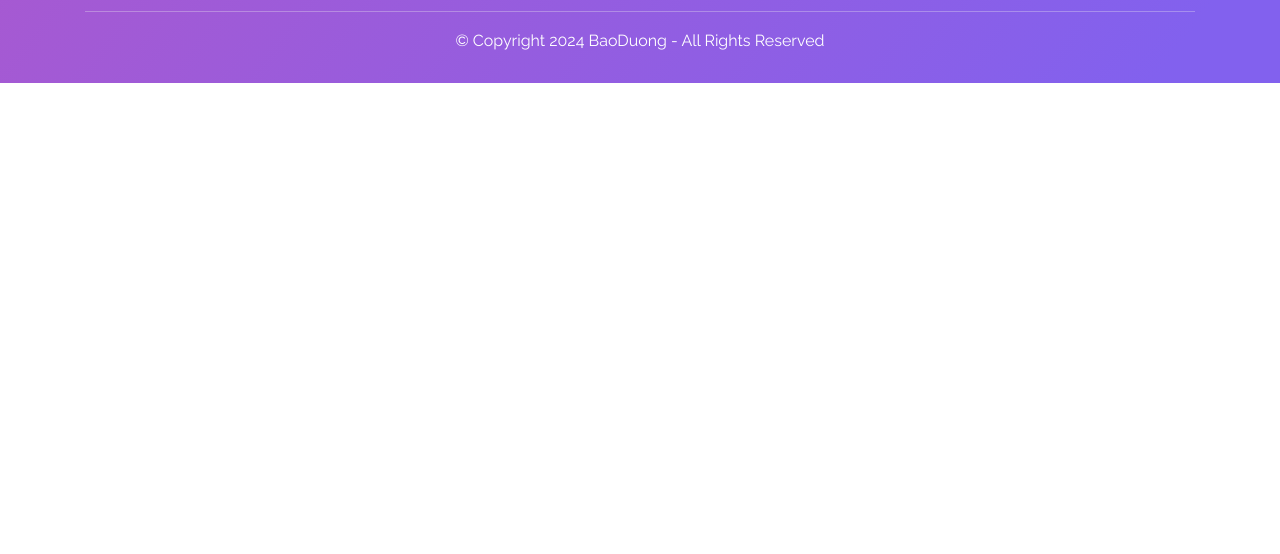
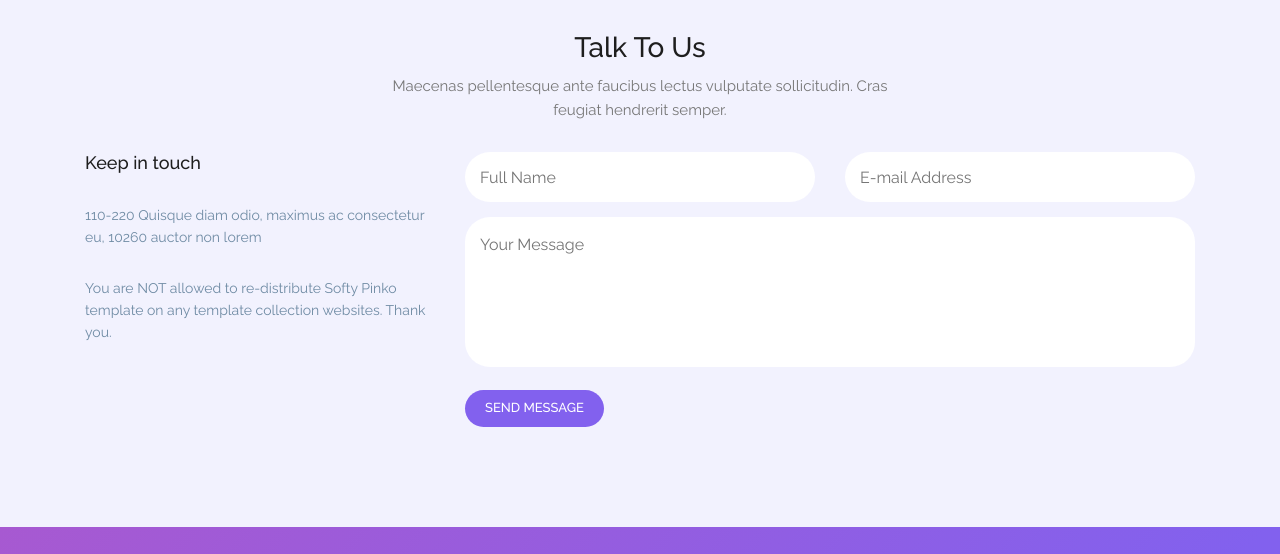
Before and after one commit to BaoDuong254/Softy-Pinko-FE-2, a plain HTML site: page index.html in a window 1280 px wide. Shown: the part 2871-3425 px from the top of the page. Before the commit the page ends 2954 px from the top, so only its background shows below. Drawn offline with nearby package versions, Linux system fonts and the light colour scheme.

Commit message:
add talk-to-us

```diff
--- a/assets/css/base.css
+++ b/assets/css/base.css
@@ -5,10 +5,15 @@
 	--color-text: #1e1e1e;
 	--font: "Raleway", sans-serif;
 }
+html {
+	overflow-x: hidden;
+	scroll-behavior: smooth;
+}
 body {
 	color: var(--color-text);
 	line-height: 1.6;
 	font-family: var(--font);
+	overflow-x: hidden;
 }
 a {
 	text-decoration: none;
@@ -30,6 +35,7 @@ a:hover {
 	-webkit-transition: all 0.3s ease 0s;
 	-o-transition: all 0.3s ease 0s;
 	transition: all 0.3s ease 0s;
+	border: none;
 }
 .button-two {
 	background: var(--color-two);
--- a/assets/css/style.css
+++ b/assets/css/style.css
@@ -275,6 +275,51 @@
 	}
 }
 /* End section 5 */
+/* Form */
+.talk-to-us {
+	background: #f2f2fe;
+	padding: 100px 0;
+}
+.talk-to-us .box-head .inner-title {
+	font-size: 28px;
+}
+.talk-to-us .box-head .inner-desc {
+	color: #777777;
+	font-size: 15px;
+}
+.talk-to-us .inner-content .inner-title {
+	font-size: 18px;
+	margin-bottom: 30px;
+}
+.talk-to-us .inner-content p {
+	font-size: 14px;
+	color: #6f8ba4;
+	margin-bottom: 28px;
+}
+.talk-to-us .inner-form input,
+.talk-to-us .inner-form textarea {
+	width: 100%;
+	padding: 15px;
+	min-height: 15px;
+	margin-bottom: 15px;
+	border-radius: 25px;
+	border: none;
+	background: white;
+	resize: none;
+}
+.talk-to-us .inner-form input:focus,
+.talk-to-us .inner-form textarea:focus {
+	outline: 0;
+	-webkit-box-shadow: 0 0 0 0.2rem rgba(0, 123, 255, 0.25);
+	box-shadow: 0 0 0 0.2rem rgba(0, 123, 255, 0.25);
+}
+.talk-to-us .inner-form input {
+	height: 50px;
+}
+.talk-to-us .inner-form textarea {
+	height: 150px;
+}
+/* End form */
 /* Footer */
 .footer {
 	background-image: -o-linear-gradient(323deg, #a759d1 0%, #8261ee 91%);
--- a/index.html
+++ b/index.html
@@ -105,25 +105,25 @@
 							<div class="inner-menu">
 								<ul>
 									<li>
-										<a href="#" class="active">Home</a>
+										<a href="#Home" class="active">Home</a>
 									</li>
 									<li>
-										<a href="#">About</a>
+										<a href="#About">About</a>
 									</li>
 									<li>
-										<a href="#">Word Process</a>
+										<a href="#WP">Word Process</a>
 									</li>
 									<li>
-										<a href="#">Testimonials</a>
+										<a href="#Test">Testimonials</a>
 									</li>
 									<li>
-										<a href="#">Pricing Tables</a>
+										<a href="#PT">Pricing Tables</a>
 									</li>
 									<li>
-										<a href="#">Blog Entries</a>
+										<a href="#BE">Blog Entries</a>
 									</li>
 									<li>
-										<a href="#">Contact Us</a>
+										<a href="#CU">Contact Us</a>
 									</li>
 								</ul>
 							</div>
@@ -137,7 +137,7 @@
 		</div>
 		<!-- End header -->
 		<!-- Section 1 -->
-		<div class="section1">
+		<div class="section1" id="Home">
 			<div class="container">
 				<div class="row">
 					<div class="col-12">
@@ -211,7 +211,7 @@
 		</div>
 		<!-- End section 2 -->
 		<!-- Section 3 -->
-		<div class="section3">
+		<div class="section3" id="About">
 			<div class="container">
 				<div class="row align-items-center inner-border-bottom">
 					<div class="col-xl-6 col-lg-6 col-md-12">
@@ -304,7 +304,7 @@
 		</div>
 		<!-- End section 4 -->
 		<!-- Section 5 -->
-		<div class="section5">
+		<div class="section5" id="BE">
 			<div class="container">
 				<div class="row">
 					<div class="col-12">
@@ -392,6 +392,67 @@
 			</div>
 		</div>
 		<!-- End section 5 -->
+		<!-- Form -->
+		<div class="talk-to-us" id="CU">
+			<div class="container">
+				<div class="row">
+					<div class="col-12">
+						<div class="box-head">
+							<h2 class="inner-title">Talk To Us</h2>
+							<p class="inner-desc">
+								Maecenas pellentesque ante faucibus lectus
+								vulputate sollicitudin. Cras feugiat hendrerit
+								semper.
+							</p>
+						</div>
+					</div>
+				</div>
+				<div class="row">
+					<div class="col-xl-4 col-lg-4 col-md-4 col-sm-12">
+						<div class="inner-content">
+							<h4 class="inner-title">Keep in touch</h4>
+							<p>
+								110-220 Quisque diam odio, maximus ac
+								consectetur eu, 10260 auctor non lorem
+							</p>
+							<p>
+								You are NOT allowed to re-distribute Softy Pinko
+								template on any template collection websites.
+								Thank you.
+							</p>
+						</div>
+					</div>
+					<div class="col-xl-8 col-md-8 col-sm-12">
+						<form action="" class="inner-form">
+							<div class="row">
+								<div class="col-xl-6 col-lg-6 col-md-12">
+									<input
+										type="text"
+										placeholder="Full Name" />
+								</div>
+								<div class="col-xl-6 col-lg-6 col-md-12">
+									<input
+										type="email"
+										placeholder="E-mail Address" />
+								</div>
+								<div class="col-xl-12">
+									<textarea
+										name=""
+										id=""
+										placeholder="Your Message"></textarea>
+								</div>
+								<div class="col-xl-12">
+									<button class="button button-one">
+										SEND MESSAGE
+									</button>
+								</div>
+							</div>
+						</form>
+					</div>
+				</div>
+			</div>
+		</div>
+		<!-- End form -->
 		<!-- Footer -->
 		<footer class="footer">
 			<div class="container">
@@ -428,7 +489,8 @@
 					<div class="col-12">
 						<div class="inner-desc">
 							<span>
-								&copy; Copyright 2024 BaoDuong - All Rights Reserved
+								&copy; Copyright 2024 BaoDuong - All Rights
+								Reserved
 							</span>
 						</div>
 					</div>
```
